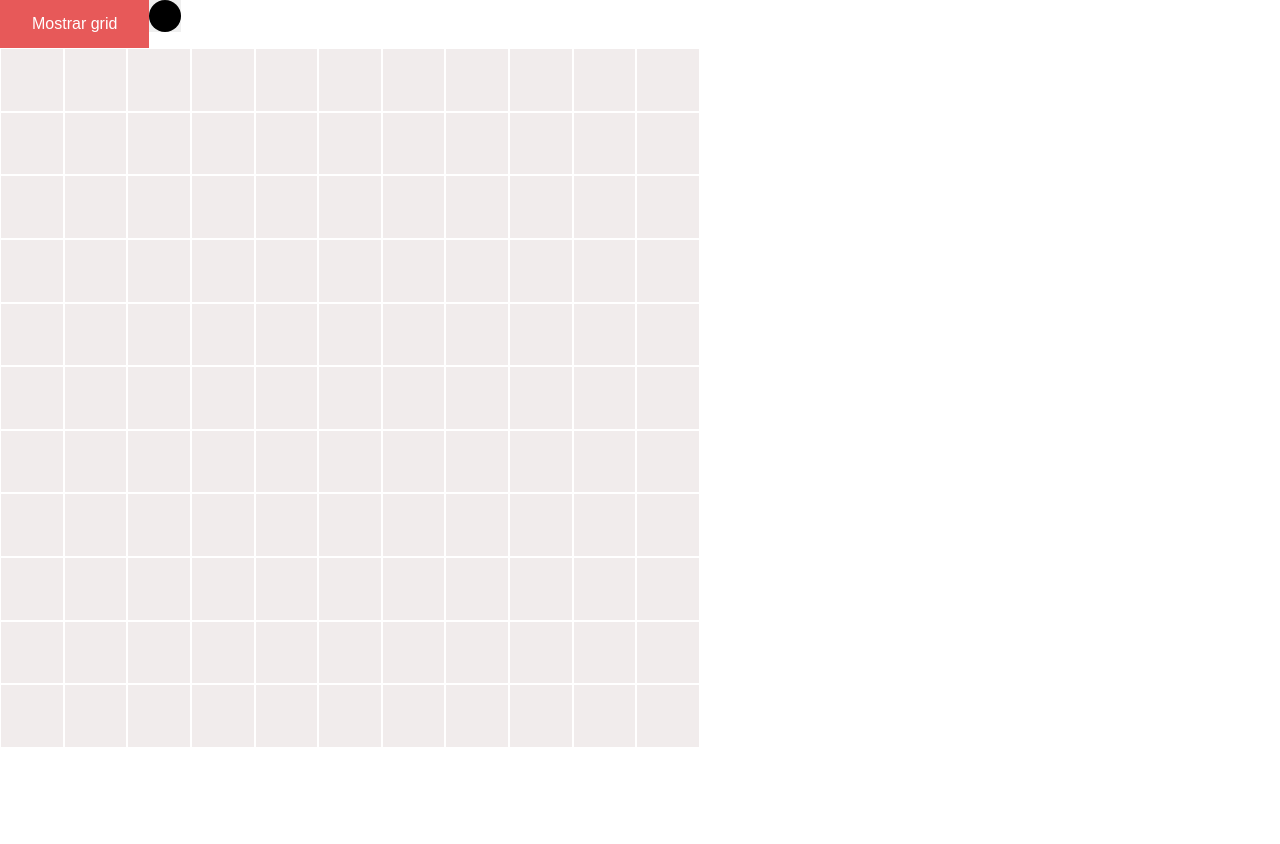
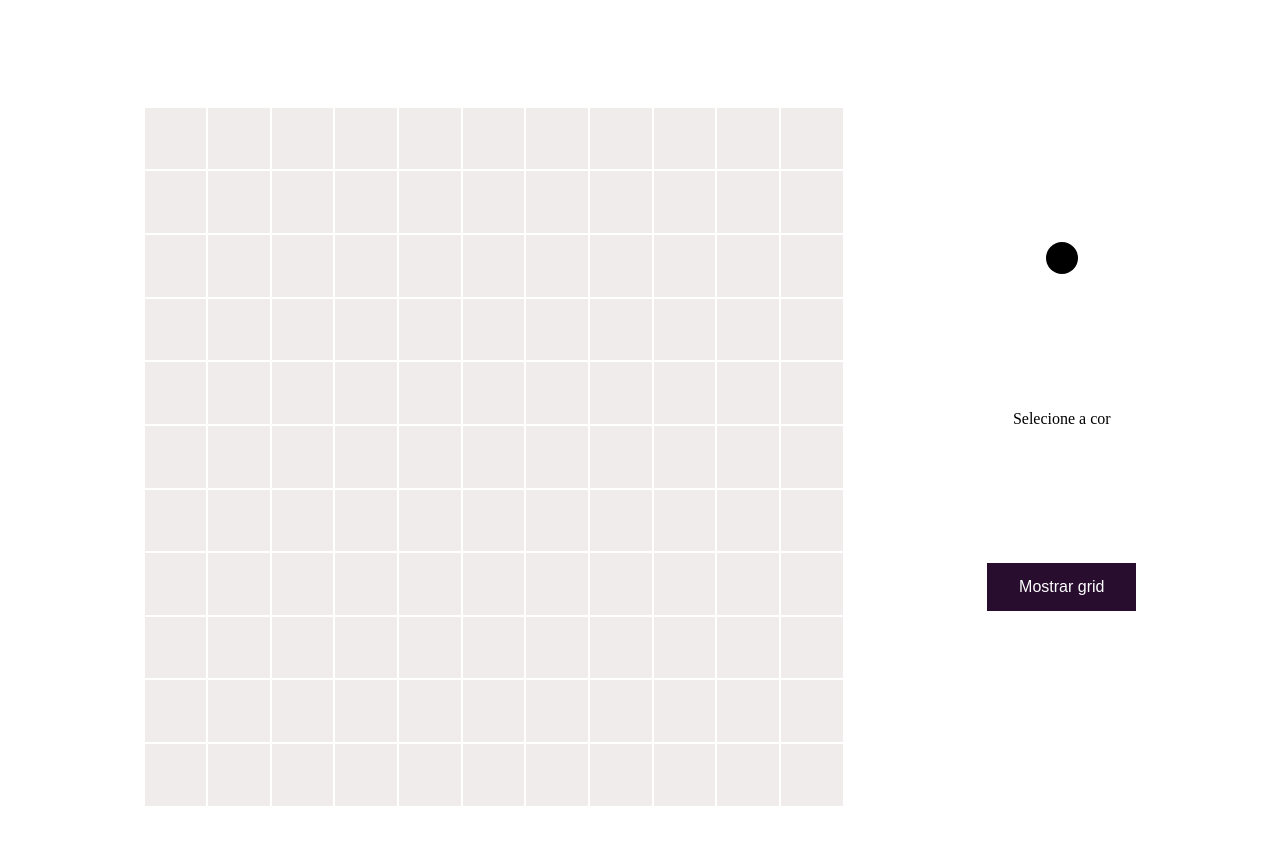
Before and after one commit to gabrielaamorim/Trabalho_FrontEnd, a plain HTML site: page newProject.html in a window 1280 px wide. Before the commit the page ends 800 px from the top, so only its background shows below. Drawn offline with Linux system fonts and the light colour scheme.

Commit message:
Organização final do pixel art

```diff
--- a/assets/css/drawPage.css
+++ b/assets/css/drawPage.css
@@ -8,6 +8,7 @@
     grid-template-columns: repeat(11, 1fr);
     max-width: 700px;
     max-height: 80vh;
+    width: 70%;
 }
 
 .areaTrabalho div{
@@ -18,9 +19,19 @@
 
 #areaPixelArt {
     display: flex;
+    flex-flow: row wrap;
+    align-content: center;
+    justify-content: space-evenly;
+    aspect-ratio: 1.5;
+}
+
+#menu-drawPage {
+    display: flex;
     flex-direction: column;
-    align-content: space-between;
-    justify-content: center;
+    align-content: space-evenly;
+    align-items: center;
+    justify-content:space-evenly;
+
 }
 
 #gridButton {
@@ -40,8 +51,16 @@
     background-color: rgb(231, 89, 89);
 }
 
+#cor {
+    display: flex;
+    align-items: center;
+    align-content: center;
+    justify-content: center;
+}
+
 input[type="color"] {
 	-webkit-appearance: none;
+    background-color: white;
 	border: none;
 	width: 32px;
 	height: 32px;
--- a/newProject.html
+++ b/newProject.html
@@ -12,11 +12,11 @@
 
 <body>
     <div id="areaPixelArt">
+        <div class="areaTrabalho"></div>
         <div id="menu-drawPage">
-            <input type="color" id="cor" name="cor"/>
+            <input type="color" id="cor" name="cor"/><label for="cor">Selecione a cor</label>
             <button type="button" id="gridButton" onclick="mostraGrid()">Mostrar grid</button>
         </div>
-        <div class="areaTrabalho"></div>
     </div>
 </body>
 </html>
```
Also changed, not shown: index.html (+3 -2 lines), login.html (added, +12 -0 lines), assets/css/estilo.css (line endings or trailing spaces), cadastro.html (added).
